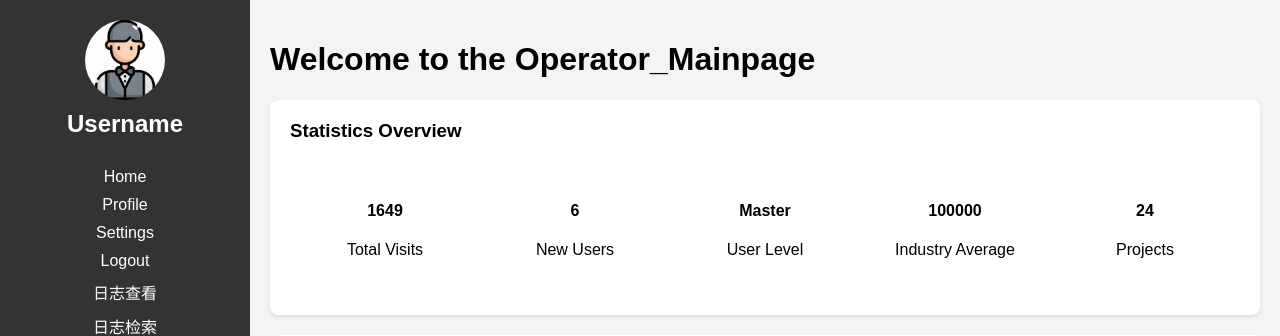
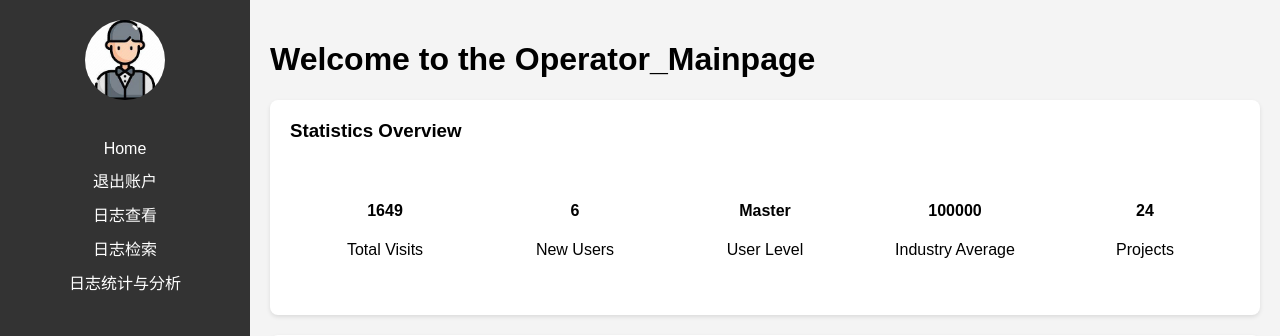
Before and after one commit to Xujijun123/log-analysis, a Flask app: page /operator_mainpage in a window 1280 px wide. Shown: the top 336 px of the page. Run offline with Flask 3, Linux system fonts and the light colour scheme.

Commit message:
username

```diff
--- a/main.py
+++ b/main.py
@@ -1,19 +1,28 @@
-from flask import Flask, render_template, request, redirect, url_for, jsonify
+from flask import Flask, render_template, request, redirect, url_for, jsonify, session
 import pandas as pd
 import pymysql
 from sqlalchemy import create_engine
+from functools import wraps
 app = Flask(__name__)
-
+app.secret_key = '123'  # 用于加密session数据
+app.config['SESSION_TYPE'] = 'filesystem'  # 会话类型为文件系统
 # 数据库连接配置
 db_config = {
     'host': 'localhost',
     'user': 'root',
-    'password': '',
+    'password': '0210070029Xu',
     'database': 'logdatabase',
     'port': 3306,
     'ssl': {'ssl': {}}
 }
 
+def login_required(f):
+    @wraps(f)
+    def decorated_function(*args, **kwargs):
+        if 'username' not in session:
+            return redirect(url_for('login', error='请先登录'))
+        return f(*args, **kwargs)
+    return decorated_function
 
 @app.route('/search_logs', methods=['GET'])
 def search_logs():
@@ -141,6 +150,7 @@
             connection.close()
 
             if user:
+                session['username'] = username  # 将用户名存储到session
                 if role == 'operator':
                     return redirect(url_for('operator_mainpage'))
                 else:
--- a/templates/admin_mainpage.html
+++ b/templates/admin_mainpage.html
@@ -117,13 +117,11 @@
 <body>
     <div class="sidebar">
         <img src="{{ url_for('static', filename='images/avatar.png') }}" alt="User Avatar">
-        <h2>Username</h2>
+        <h2>{{ session['username'] }}</h2>
         <nav>
             <ul>
                 <li><a href="#">Home</a></li>
-                <li><a href="#">Profile</a></li>
-                <li><a href="#">Settings</a></li>
-                <li><a href="#">Logout</a></li>
+                <li><a href="#">退出账户</a></li>
                 <li><a href="/logs">日志查看</a></li>
                 <li><a href="javascript:void(0)" onclick="toggleOperatorManagement()">人员管理</a></li>
                 <ul id="operator-management" class="operator-management">
--- a/templates/event_frequency.html
+++ b/templates/event_frequency.html
@@ -138,7 +138,7 @@
 <body>
     <div class="sidebar">
         <img src="{{ url_for('static', filename='images/operator.png') }}" alt="User Avatar">
-        <h2>Username</h2>
+        <h2>{{ session['username'] }}</h2>
         <nav>
             <ul>
                 <li><a href="/operator_mainpage">Home</a></li>
--- a/templates/event_time.html
+++ b/templates/event_time.html
@@ -74,7 +74,7 @@
 <body>
     <div class="sidebar">
         <img src="{{ url_for('static', filename='images/operator.png') }}" alt="User Avatar">
-        <h2>Username</h2>
+        <h2>{{ session['username'] }}</h2>
         <nav>
             <ul>
                 <li><a href="/operator_mainpage">Home</a></li>
--- a/templates/level_time.html
+++ b/templates/level_time.html
@@ -74,7 +74,7 @@
 <body>
     <div class="sidebar">
         <img src="{{ url_for('static', filename='images/operator.png') }}" alt="User Avatar">
-        <h2>Username</h2>
+        <h2>{{ session['username'] }}</h2>
         <nav>
             <ul>
                 <li><a href="/operator_mainpage">Home</a></li>
--- a/templates/log_analysis.html
+++ b/templates/log_analysis.html
@@ -132,7 +132,7 @@
 <body>
     <div class="sidebar">
         <img src="{{ url_for('static', filename='images/operator.png') }}" alt="User Avatar">
-        <h2>Username</h2>
+        <h2>{{ session['username'] }}</h2>
         <nav>
             <ul>
                 <li><a href="/operator_mainpage">Home</a></li>
--- a/templates/logs.html
+++ b/templates/logs.html
@@ -133,7 +133,7 @@
 <body>
     <div class="sidebar">
         <img src="{{ url_for('static', filename='images/operator.png') }}" alt="User Avatar">
-        <h2>Username</h2>
+        <h2>{{ session['username'] }}</h2>
         <nav>
             <ul>
                 <li><a href="/operator_mainpage">Home</a></li>
--- a/templates/operator_mainpage.html
+++ b/templates/operator_mainpage.html
@@ -92,13 +92,11 @@
 <body>
     <div class="sidebar">
         <img src="{{ url_for('static', filename='images/operator.png') }}" alt="User Avatar">
-        <h2>Username</h2>
+        <h2>{{ session['username'] }}</h2>
         <nav>
             <ul>
                 <li><a href="#">Home</a></li>
-                <li><a href="#">Profile</a></li>
-                <li><a href="#">Settings</a></li>
-                <li><a href="/">Logout</a></li>
+                <li><a href="/">退出账户</a></li>
                 <li><a href="/logs">日志查看</a></li>
                 <li><a href="/search_logs">日志检索</a></li>
                 <li><a href="/log_analysis">日志统计与分析</a></li>
--- a/templates/search_logs.html
+++ b/templates/search_logs.html
@@ -116,8 +116,8 @@
 </head>
 <body>
     <div class="sidebar">
-        <img src="{{ url_for('static', filename='images/avatar.png') }}" alt="User Avatar">
-        <h2>Username</h2>
+         <img src="{{ url_for('static', filename='images/operator.png') }}" alt="User Avatar">
+        <h2>{{ session['username'] }}</h2>
         <nav>
             <ul>
                 <li><a href="/operator_mainpage">Home</a></li>
--- a/templates/time_series.html
+++ b/templates/time_series.html
@@ -138,7 +138,7 @@
 <body>
     <div class="sidebar">
         <img src="{{ url_for('static', filename='images/operator.png') }}" alt="User Avatar">
-        <h2>Username</h2>
+        <h2>{{ session['username'] }}</h2>
         <nav>
             <ul>
                 <li><a href="/operator_mainpage">Home</a></li>
```
